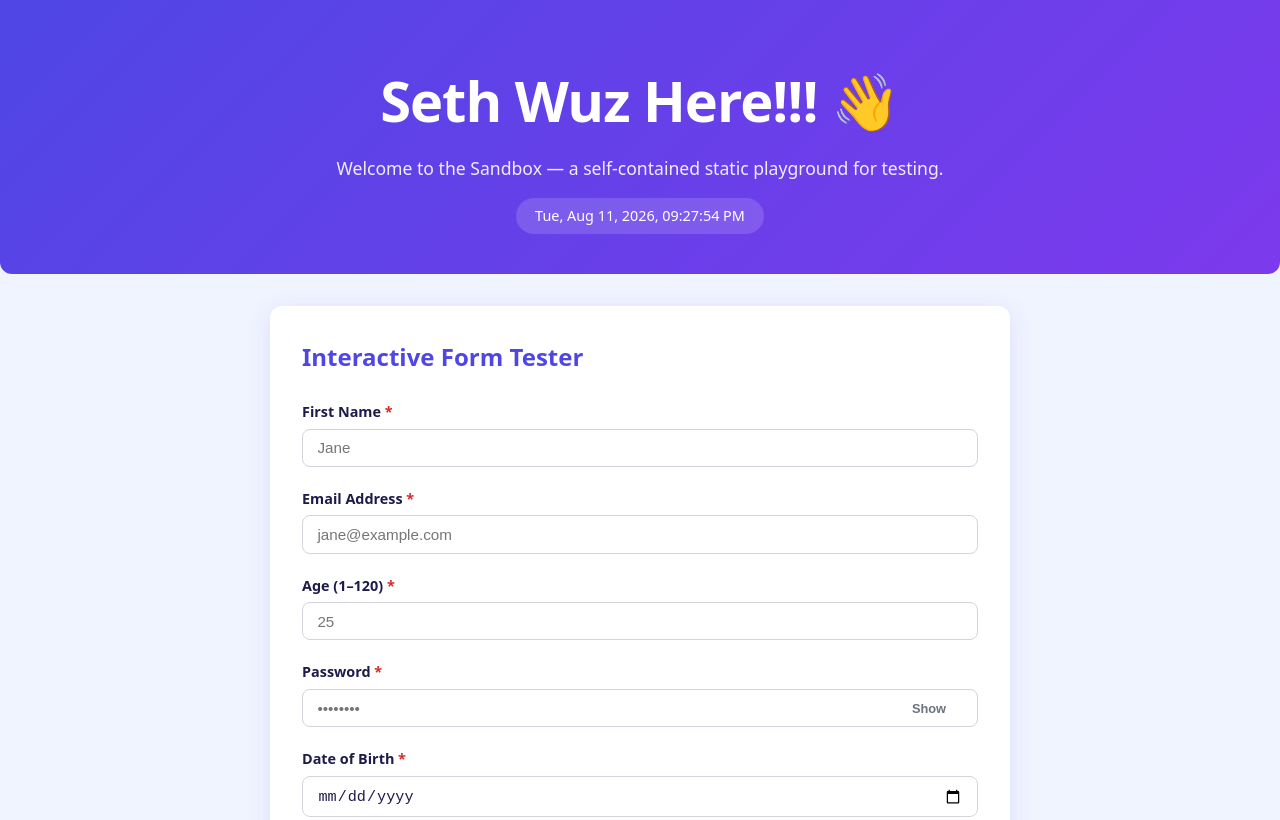
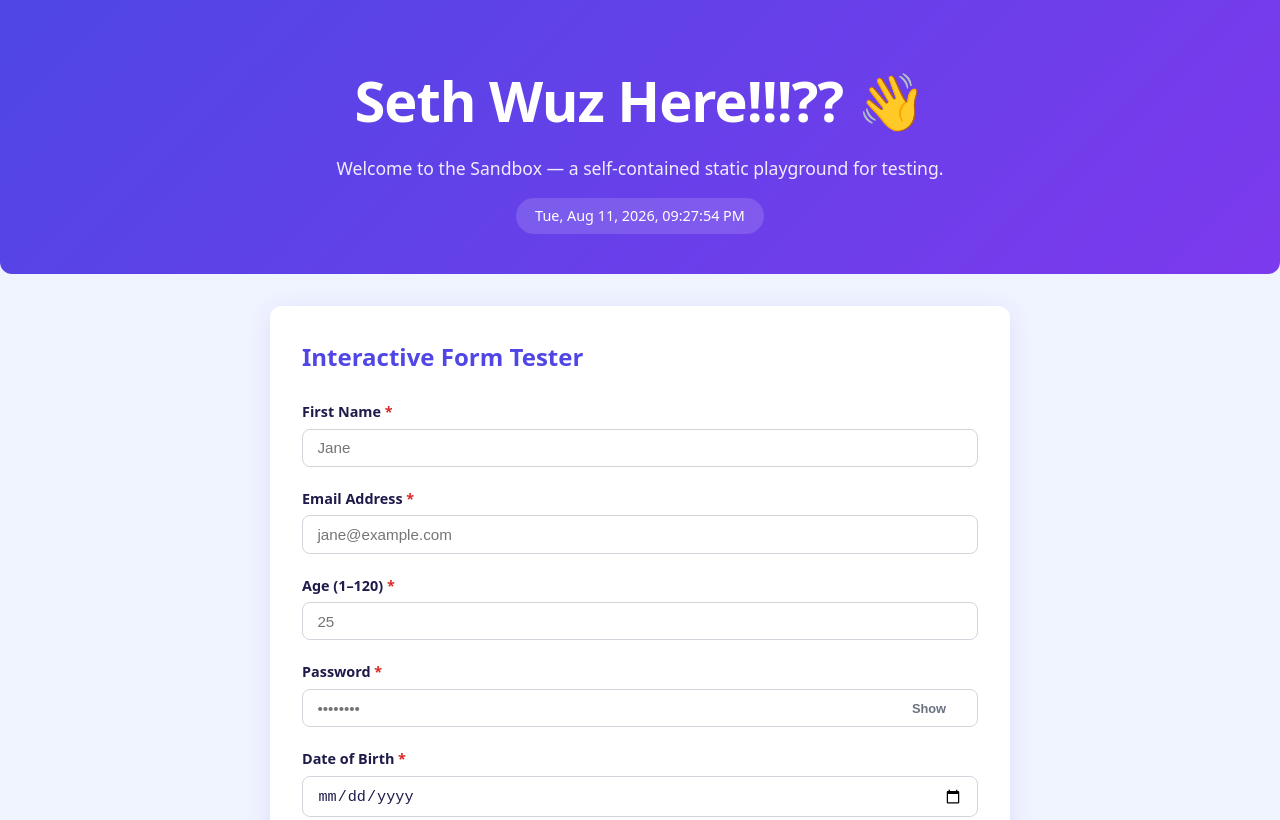
Before and after one commit to ra535i/Sandbox, a plain HTML site: page index.html in a window 1280 px wide. Shown: the top 820 px of the page. Drawn offline with Linux system fonts and the light colour scheme.

Commit message:
added ??

```diff
--- a/index.html
+++ b/index.html
@@ -264,7 +264,7 @@
 <!-- ── Hero ──────────────────────────────────────────────────────────── -->
 <header>
   <div class="container">
-    <h1>Seth Wuz Here!!! 👋</h1>
+    <h1>Seth Wuz Here!!!?? 👋</h1>
     <p>Welcome to the Sandbox — a self-contained static playground for testing.</p>
     <span id="datetime"></span>
   </div>
```
